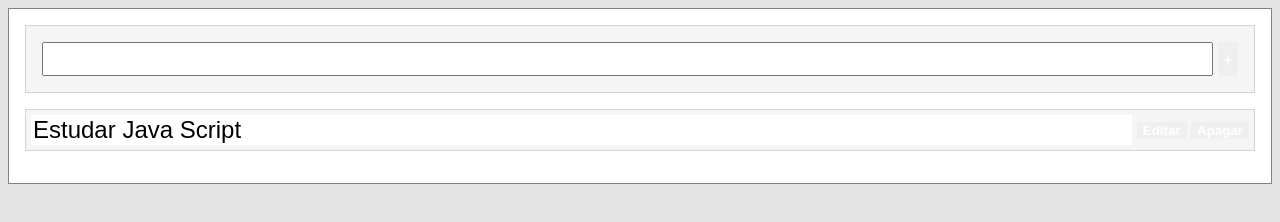
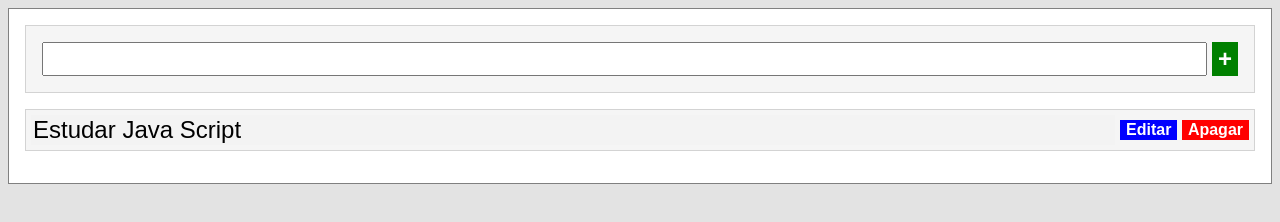
Before and after one commit to Jackeline-Matos/ToDoList, a plain HTML site: page index.html in a window 1280 px wide. Drawn offline with Linux system fonts and the light colour scheme.

Commit message:
creating-todolist

```diff
--- a/index.html
+++ b/index.html
@@ -5,17 +5,17 @@
     <meta name="viewport" content="width=device-width, initial-scale=1.0">
     <title>Lista de Tarefas</title>
     <link rel="stylesheet" href="/ToDoList/style.css">
-
+    <script src="/ToDoList/script.js" ></script>
     <body>
         <main>
             <form action="">
-            <input type="text">
+                <input type="text" id="input-new-item">
                 <button class="add-button">+</button>
             </form>
 
             <ul>
                 <li>
-                <input value="Estudar Java Script" type="text">
+                    <input value="Estudar Java Script" disabled type="text">
 
                     <div>
                         <button class="editor-button">Editar</button>
@@ -25,5 +25,6 @@
                 </li>
             </ul>
         </main>
+
 </body>
 </html>
--- a/script.js
+++ b/script.js
@@ -0,0 +1,14 @@
+/* resolver problema com a importacao do documento js
+add document.addEventListener("DomContentLoad")
+
+*/
+
+document.addEventListener("DOMContentLoaded", () => {
+    const newItemInput = document.getElementById
+    ("input-new-item");
+
+   const buttonAdd = document.getElementsByClassName("add-button");
+   console.log(buttonAdd)
+}
+
+);
--- a/style.css
+++ b/style.css
@@ -50,18 +50,18 @@ button {
    cursor: pointer;
 }
 
-.botao-adicionar {
+.add-button {
     background-color: green;
     font-size: 1.5em;
 }
 
-.botao-editar {
+.editor-button {
     background-color: blue;
     font-size: 1em;
 }
 
-.botao-apagar {
-    background-color: lightcoral;
+.eraser-button {
+    background-color: red;
     font-size: 1em;
 }
 
```
Lines whose indentation alone changed are shown as unchanged.
